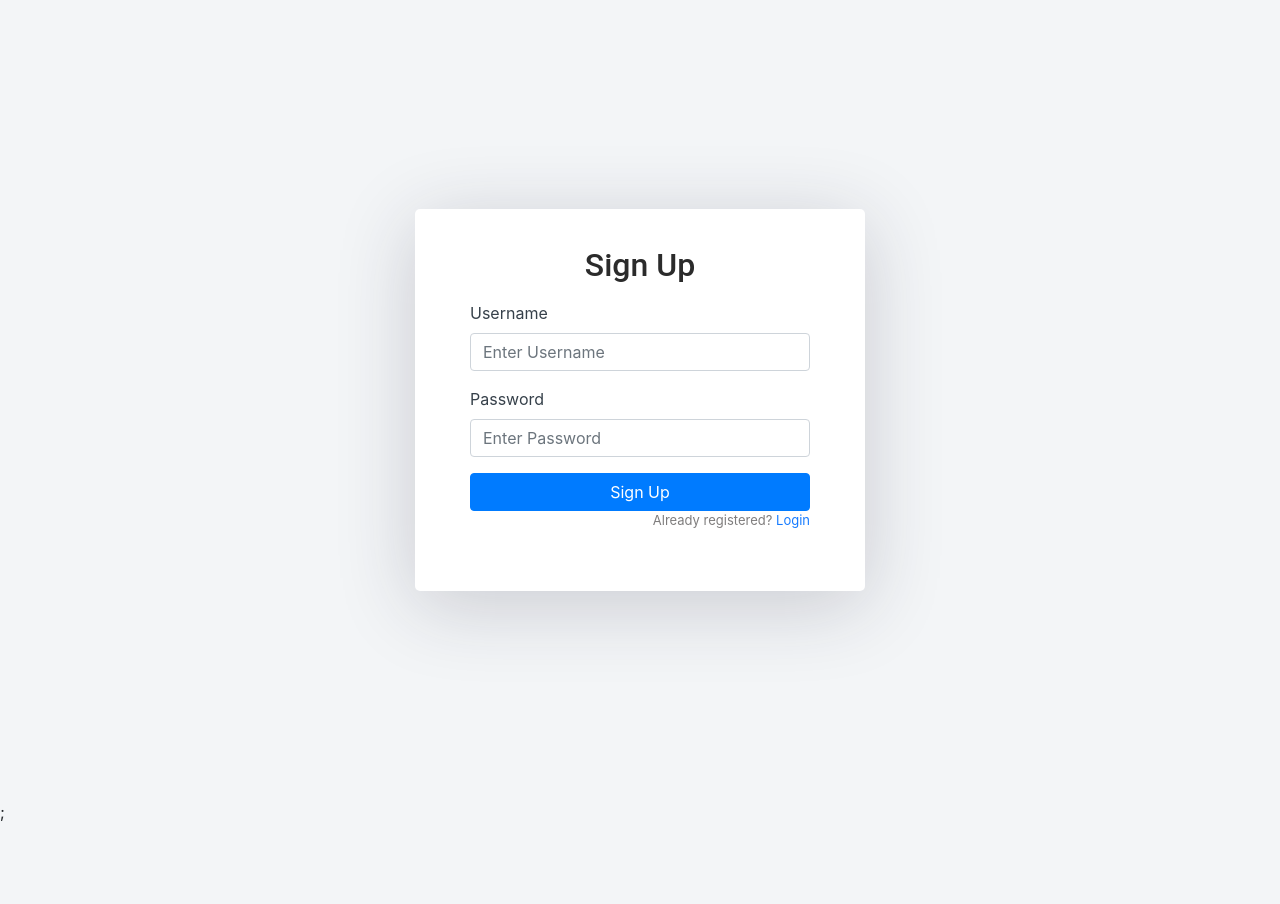
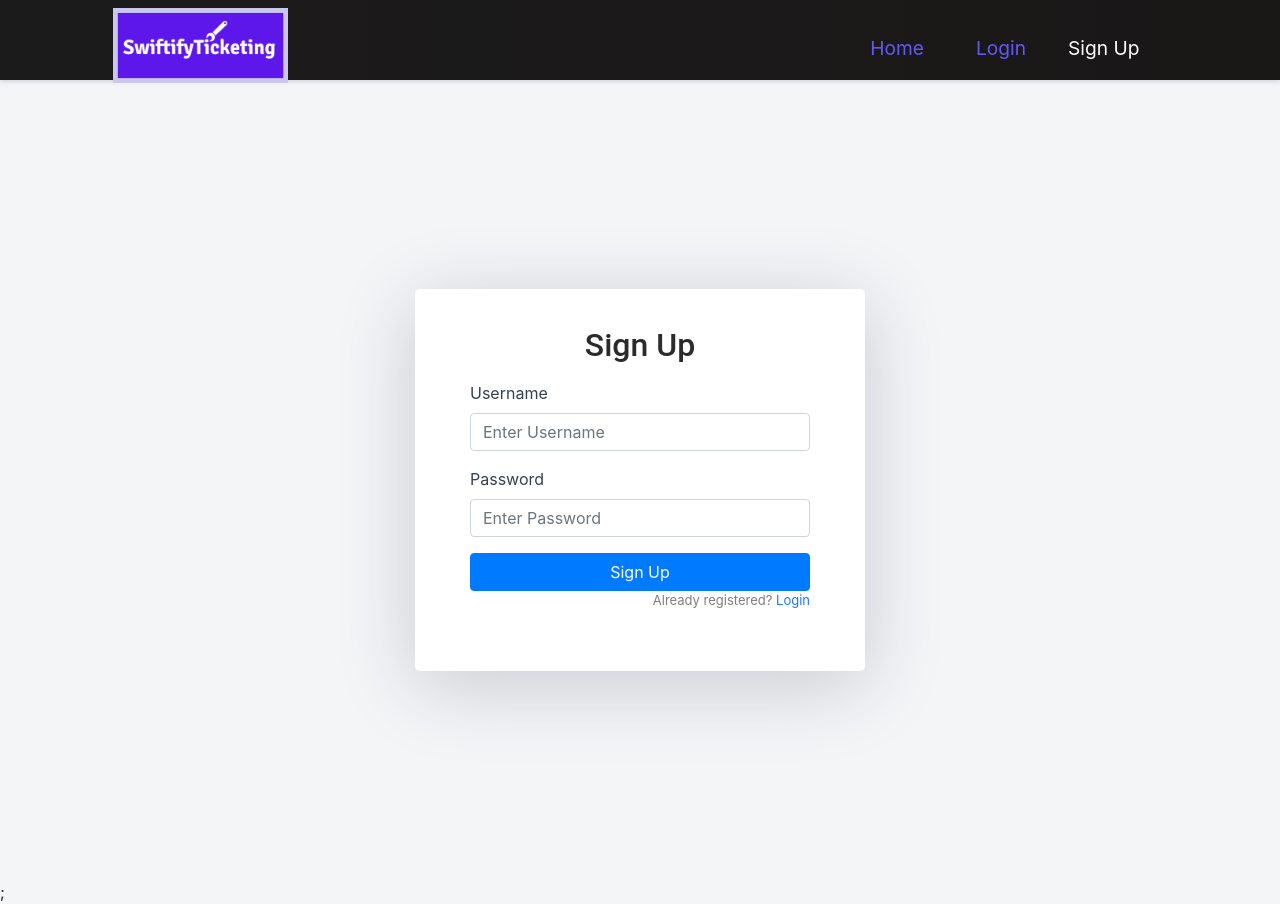
Before and after one commit to swiftifyticketing/swiftifyticketing-frontend, a React (Create React App) app: page /sign-up in a window 1280 px wide. Before the commit the page ends 824 px from the top, so only its background shows below. Built offline with nearby package versions, Linux system fonts and the light colour scheme.

Commit message:
added home page, navigation bar, icon. fixed links but still needs to fix for logged in user.

```diff
--- a/public/index.html
+++ b/public/index.html
@@ -2,6 +2,11 @@
 <html lang="en">
   <head>
     <meta charset="utf-8" />
+    <link
+    href="https://fonts.googleapis.com/css2?family=PT+Sans:wght@700&display=swap"
+    rel="stylesheet"
+  />
+  <script src="https://kit.fontawesome.com/6ecb51f3f5.js" crossorigin="anonymous"></script>
     <link rel="icon" href="%PUBLIC_URL%/favicon.ico" />
     <meta name="viewport" content="width=device-width, initial-scale=1" />
     <meta name="theme-color" content="#000000" />
--- a/src/components/auth/Home.js
+++ b/src/components/auth/Home.js
@@ -1,12 +1,10 @@
 import React from "react";
 import HeroSection from "../layout/HeroSection";
-import Navbar from "../layout/Navbar";
 
 
 function Home(){
     return(
         <>
-        <Navbar />
         <HeroSection />
         </>
     );
--- a/src/components/layout/HeroSection.css
+++ b/src/components/layout/HeroSection.css
@@ -7,17 +7,20 @@
 } */
 /* 'https://www.athona.com/wp-content/uploads/2019/08/Classroom-September-set-up.jpg' */
 
+
 .hero-container {
     background-image: url('https://www.athona.com/wp-content/uploads/2019/08/Classroom-September-set-up.jpg');
     background-size: cover;
-    height: 100vh;
+    min-height: 100vh;
     width: 100%;
     display: flex;
     flex-direction: column;
     justify-content: center;
     align-items: center;
-    box-shadow: inset 0 0  0 1000px rgba(0,0,0,0.2);
+    box-shadow: inset 0 0  0 1000px rgba(0,0,0,0.15);
     object-fit: contain;
+    border-radius: .5%;
+    padding-bottom: 5%;
 }
 .hero-container::before{
     content: "";
@@ -31,23 +34,24 @@
 }
 .hero-container > h1 {
     position: relative;
-    margin: 250px;
+    /* margin: 170px; */
     color: white;
-    font-size: 100px;
+    font-size: 80px;
     margin-top: -1px;
 }
 
 .hero-container > p {
     position: relative;
-    margin-top: -200px;
+    padding: 20px;
+    /* margin-top: -200px; */
     color: white;
-    font-size: 32px;
+    font-size: 40px;
     font-family: 'Trebuchet MS', 'Lucida Sans Unicode', 'Lucida Grande', 'Lucida Sans', Arial, sans-serif;
 }
 
 @media screen and(max-width: 960px) {
     .hero-container > h1 {
-        font-size: 70px;
+        font-size: 60px;
         margin-top: -150px;
     }
 
@@ -55,11 +59,11 @@
 
 @media screen and(max-width: 768px) {
     .hero-container > h1 {
-        font-size: 50px;
+        font-size: 40px;
         margin-top: -100px;
     }
     .hero-container > p{
-        font-size: 30px;
+        font-size: 20px;
     }
 
 }
--- /dev/null
+++ b/src/components/layout/Navbar.css
@@ -0,0 +1,169 @@
+.navbar {
+    background: linear-gradient(90deg, rgb(28, 27, 27) 0%, rgb(26, 23, 23) 100%);
+    height: 80px;
+    display: flex;
+    justify-content: center;
+    align-items: center;
+    font-size: 1.2rem;
+    position: sticky;
+    top: 0;
+    z-index: 999;
+}
+
+.navbar-container {
+    display: flex;
+    justify-content: center;
+    align-items: center;
+    height: 80px;
+    max-width: 1500px;
+}
+
+.navbar-logo {
+    color: #fff;
+    justify-self: start;
+    margin-left: 20px;
+    cursor: pointer;
+    text-decoration: none;
+    font-size: 2rem;
+    display: flex;
+    align-items: center;
+}
+
+.fa-typo3 {
+    margin-left: 0.5rem;
+    font-size: 1.8rem;
+}
+
+.nav-menu {
+    display: grid;
+    grid-template-columns: repeat(4, auto);
+    grid-gap: 10px;
+    list-style: none;
+    text-align: center;
+    width: 60vw;
+    justify-content: end;
+    margin-right: 2rem;
+}
+
+.nav-item {
+    height: 80px;
+}
+
+.nav-links {
+    color: #fff;
+    display: flex;
+    align-items: center;
+    text-decoration: none;
+    padding: 0.5rem 1rem;
+    height: 100%;
+}
+
+.nav-links:hover {
+    border-bottom: 4px solid #fff;
+    transition: all 0.2s ease-out;
+}
+
+.fa-bars {
+    color: #fff;
+}
+
+.nav-links-mobile {
+    display: none;
+}
+
+.menu-icon {
+    display: none;
+}
+
+@media screen and (max-width: 960px) {
+    .NavbarItems {
+        position: relative;
+    }
+
+    .nav-menu {
+        display: flex;
+        flex-direction: column;
+        width: 100%;
+        height: 90vh;
+        position: absolute;
+        top: 80px;
+        left: -100%;
+        opacity: 1;
+        transition: all 0.5s ease;
+    }
+
+    .nav-menu.active {
+        background: #242222;
+        left: 0;
+        opacity: 1;
+        transition: all 0.5s ease;
+        z-index: 1;
+    }
+
+    .nav-links {
+        text-align: center;
+        padding: 2rem;
+        width: 100%;
+        display: table;
+    }
+
+    .nav-links:hover {
+        background-color: #fff;
+        color: #242424;
+        border-radius: 0;
+    }
+
+    .navbar-logo {
+        position: absolute;
+        top: 0;
+        left: 0;
+        transform: translate(25%, 50%);
+    }
+
+    .menu-icon {
+        display: block;
+        position: absolute;
+        top: 0;
+        right: 0;
+        transform: translate(-100%, 60%);
+        font-size: 1.8rem;
+        cursor: pointer;
+    }
+
+    .fa-times {
+        color: #fff;
+        font-size: 2rem;
+    }
+
+    .nav-links-mobile {
+        display: block;
+        text-align: center;
+        margin: 2rem auto;
+        border-radius: 4px;
+        width: 80%;
+        text-decoration: none;
+        font-size: 1.5rem;
+        background-color: transparent;
+        color: #fff;
+        padding: 14px 20px;
+        border: 1px solid #fff;
+        transition: all 0.3s ease-out;
+    }
+
+    .nav-links-mobile:hover {
+        background: #fff;
+        color: #242424;
+        transition: 250ms;
+    }
+
+    .icon {
+        width: 0;
+        height: 0;
+    }
+
+}
+
+.icon {
+    padding-bottom: 5px;
+    margin-right: 100px;
+}
--- a/src/components/layout/Navbar.js
+++ b/src/components/layout/Navbar.js
@@ -1,8 +1,9 @@
-import React from 'react';
+import React, { useState, useEffect } from 'react';
 // useHistory is for routes accessed before
 import { Link, useHistory } from 'react-router-dom';
 import { connect } from 'react-redux';
 import PropTypes from 'prop-types';
+import './Navbar.css';
 
 
 import { logout } from '../../redux/actions/auth';
@@ -10,11 +11,31 @@
 const Navbar = props => {
     const { isAuthenticated, logout } = props;
     const history = useHistory();
+    const [click, setClick] = useState(false);
+    const [button, setButton] = useState(true);
+
+    const closeMobileMenu = () => setClick(false);
+    const handleClick = () => setClick(!click);
+
+    const showButton = () => {
+        if (window.innerWidth <= 960) {
+            setButton(false);
+        } else {
+            setButton(true);
+        }
+
+    };
 
     const logoutUser = () => {
         logout();
         history.push('/');
     };
+
+    useEffect(() => {
+        showButton();
+    }, []);
+    window.addEventListener('resize', showButton);
+
 
     return (
         <>
@@ -37,7 +58,44 @@
                     </div>
                 </div>
             ) : (
-                ''
+                <nav className='navbar'>
+                    <div className='navbar-container'>
+                        <Link to={'/'} className='navbar-logo'>
+                            <img className='icon' alt='logo' src='public\..\SwiftifyTicketingIcon.png' height={80} width={175} />
+                        </Link>
+                        <div className='menu-icon' onClick={handleClick}>
+                            <i className={click ? 'fas fa-times' : 'fas fa-bars'} />
+                        </div>
+                        <ul className={click ? 'nav-menu active' : 'nav-menu'}>
+                            <li className='nav-item'>
+                                <Link to='/' className='nav-links' onClick={closeMobileMenu}>
+                                    Home
+                                </Link>
+                            </li>
+                            <li className='nav-item'>
+                            </li>
+                            <li className='nav-item'>
+                                <Link
+                                    to='/sign-in'
+                                    className='nav-links'
+                                    onClick={closeMobileMenu}
+                                >
+                                    Login
+                                </Link>
+                            </li>
+
+                            <li>
+                                <Link
+                                    to='/sign-up'
+                                    className='nav-links'
+                                    onClick={closeMobileMenu}
+                                >
+                                    Sign Up
+                                </Link>
+                            </li>
+                        </ul>
+                    </div>
+                </nav>
             )}
         </>
     );
```
Also changed, not shown: public/SwiftifyTicketingIcon.png (added).
